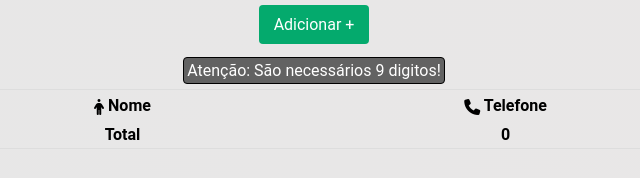
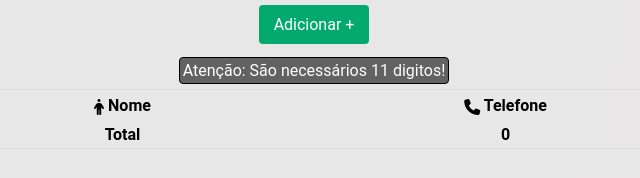
Before and after one commit to IImLucasR/Projeto_Agenda, a plain HTML site: page index.html in a window 1280 px wide. Both pictures are taken after typing "Sample", "5551234" into the empty fields and a click on the button "Adicionar +". Shown: the part 136-314 px from the top of the page, 326-966 px from the left. Drawn offline with Linux system fonts and the light colour scheme.

Commit message:
Corrigindo o alerta de digitos necessários.

```diff
--- a/index.html
+++ b/index.html
@@ -42,7 +42,7 @@ será adicionada na tabela de contatos.
                     <div class="mensagens">
                         <p id="contato-existente">Atenção: Esse contato já se encontra na lista!</p>
                         <p id="letra-detectada">Atenção: Digite apenas números!</p>
-                        <p id="menos-digitos">Atenção: São necessários 9 digitos!</p>
+                        <p id="menos-digitos">Atenção: São necessários 11 digitos!</p>
                     </div>
                     <th>
                         <i class="fa-solid fa-person"></i> Nome
```
